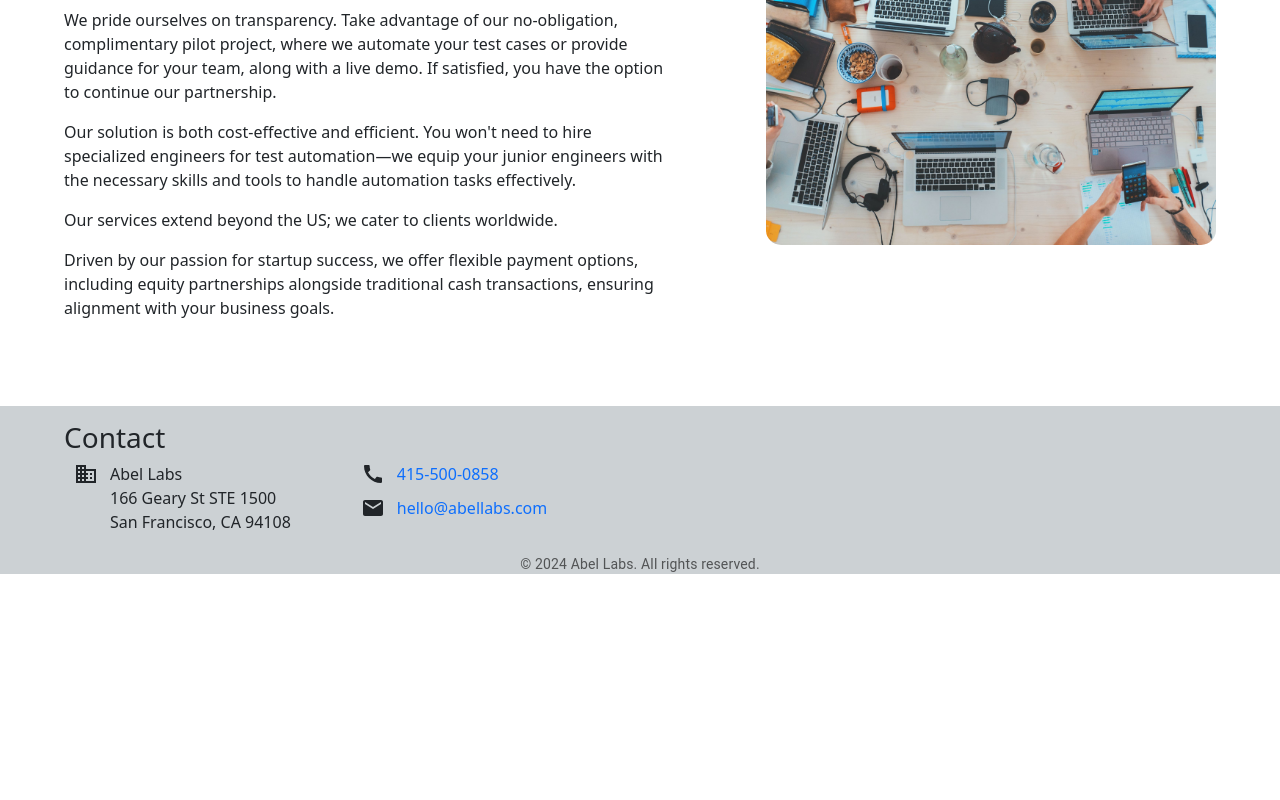
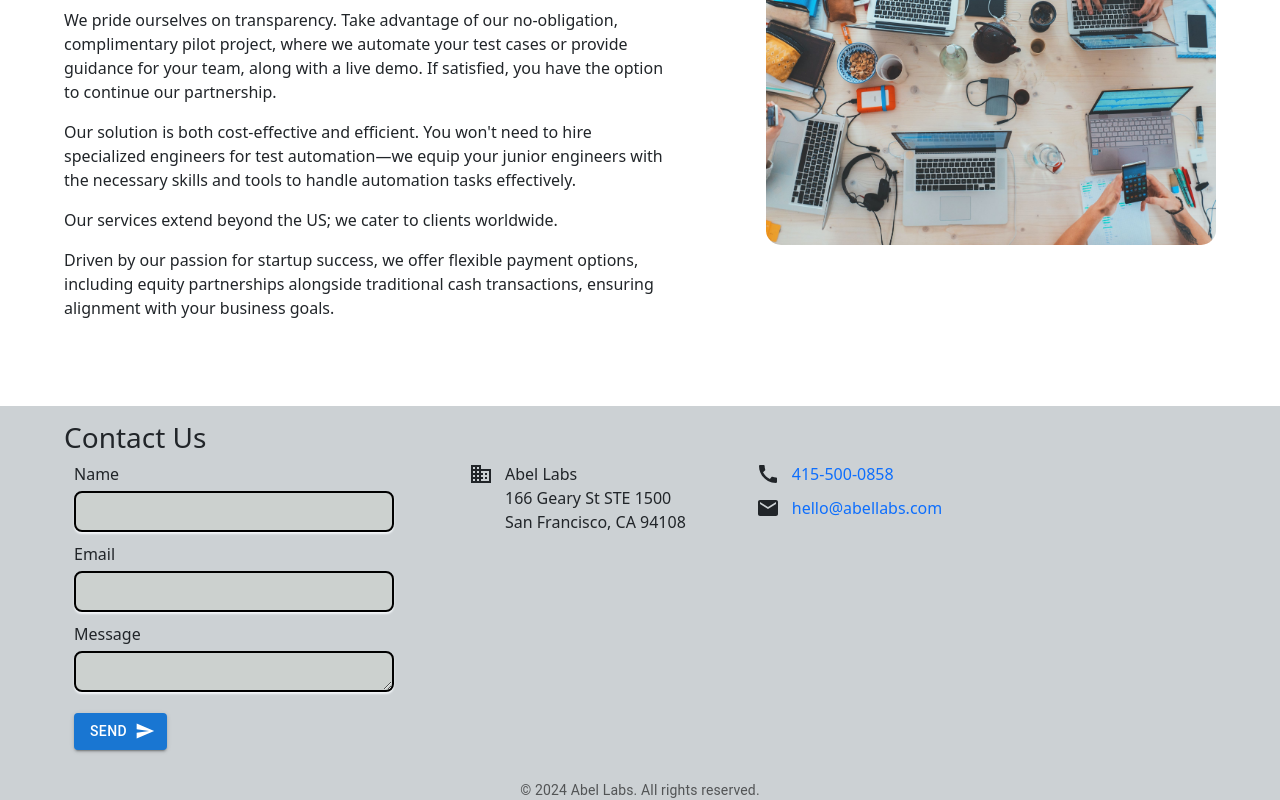
Before and after one commit to ChrisJoel10/abellabs-app, a React (Create React App) app: page / in a window 1280 px wide. Shown: the part 2055-2855 px from the top of the page. Before the commit the page ends 2629 px from the top, so only its background shows below. Built offline with nearby package versions, Linux system fonts and the light colour scheme.

Commit message:
Contact form implementation

```diff
--- a/src/components/component.css
+++ b/src/components/component.css
@@ -93,3 +93,11 @@
     transform: translateY(-50%);
     font-size: 1.8vw;
 }
+
+.padding10 {
+    margin: 5px 5px 10px 0 !important;
+}
+
+.padding5 {
+    margin: 0 5px 5px 0 !important;
+}
--- /dev/null
+++ b/src/components/contact-form.js
@@ -0,0 +1,214 @@
+import * as React from 'react';
+import { FormControl, useFormControlContext } from '@mui/base/FormControl';
+import { Input, inputClasses } from '@mui/base/Input';
+import { styled } from '@mui/system';
+import clsx from 'clsx';
+import Button from '@mui/material/Button';
+import SendIcon from '@mui/icons-material/Send';
+import { red } from '@mui/material/colors';
+import { TextareaAutosize as BaseTextareaAutosize } from '@mui/base/TextareaAutosize';
+import { useState } from 'react';
+
+
+const ContactFormComponent = () => {
+const [status, setForm] = useState(false);
+
+const handleForm = () => {
+    setForm(true);
+};
+
+const onSubmit = async (event) => {
+    event.preventDefault();
+    const formData = new FormData(event.target);
+
+    formData.append("access_key", "7af1cf7a-e22c-4fa3-a4c4-7180727bda7a");
+
+    const object = Object.fromEntries(formData);
+    const json = JSON.stringify(object);
+
+    const res = await fetch("https://api.web3forms.com/submit", {
+      method: "POST",
+      headers: {
+        "Content-Type": "application/json",
+        Accept: "application/json"
+      },
+      body: json
+    }).then((res) => res.json()).then((res) =>{
+        if (res.success) {
+            handleForm(true);
+            console.log("Success", res);
+          }
+    })
+
+
+  };
+
+  return (
+    <div>
+        {
+            status == false?
+            <form onSubmit={onSubmit}>
+            <label required>Name</label>
+            <StyledInput className="padding10" required name="name" placeholder="" />
+            <HelperText />
+            <label required>Email</label>
+            <StyledInput type='email' className="padding10" required name="email" placeholder="" />
+            <HelperText />
+            <label required >Message</label>
+            <br/>
+            <TextareaAutosize className="padding10" required name="message" placeholder="" />
+            <HelperText />
+            <br/>
+            <Button className="padding10" type="submit" variant="contained" endIcon={<SendIcon />}>
+                Send
+            </Button>
+            </form> : <span></span>
+        }
+
+        {
+            status == true? <p>Thanks for Submitting!</p> : <span></span>
+        }
+      </div>
+  );
+}
+
+export default ContactFormComponent;
+
+
+const StyledInput = styled(Input)(
+  ({ theme }) => `
+
+  .${inputClasses.input} {
+    width: 320px;
+    font-family: 'IBM Plex Sans', sans-serif;
+    font-size: 0.875rem;
+    font-weight: 400;
+    line-height: 1.5;
+    padding: 8px 12px;
+    border-radius: 8px;
+    color: ${theme.palette.mode === 'dark' ? grey[300] : grey[900]};
+    background: #ccd1cf;
+    border: 2px solid black;
+    box-shadow: 0px 2px 2px ${theme.palette.mode === 'dark' ? grey[900] : grey[50]};
+
+    &:hover {
+      border-color: ${blue[400]};
+    }
+
+    &:focus {
+      outline: 0;
+      border-color: ${blue[400]};
+      box-shadow: 0 0 0 3px ${theme.palette.mode === 'dark' ? blue[600] : blue[200]};
+    }
+  }
+`,
+);
+
+const TextareaAutosize = styled(BaseTextareaAutosize)(
+    ({ theme }) => `
+    box-sizing: border-box;
+    width: 320px;
+    font-family: 'IBM Plex Sans', sans-serif;
+    font-size: 0.875rem;
+    font-weight: 400;
+    line-height: 1.5;
+    padding: 8px 12px;
+    border-radius: 8px;
+    color: ${theme.palette.mode === 'dark' ? grey[300] : grey[900]};
+    background: #ccd1cf;
+    border: 2px solid black;
+    box-shadow: 0px 2px 2px ${theme.palette.mode === 'dark' ? grey[900] : grey[50]};
+
+    &:hover {
+      border-color: ${blue[400]};
+    }
+
+    &:focus {
+      border-color: ${blue[400]};
+      box-shadow: 0 0 0 3px ${theme.palette.mode === 'dark' ? blue[600] : blue[200]};
+    }
+
+    // firefox
+    &:focus-visible {
+      outline: 0;
+    }
+  `,
+  );
+
+const Label = styled(({ children, className }) => {
+  const formControlContext = useFormControlContext();
+  const [dirty, setDirty] = React.useState(false);
+
+  React.useEffect(() => {
+    if (formControlContext?.filled) {
+      setDirty(true);
+    }
+  }, [formControlContext]);
+
+  if (formControlContext === undefined) {
+    return <p>{children}</p>;
+  }
+
+  const { error, required, filled } = formControlContext;
+  const showRequiredError = dirty && required && !filled;
+
+  return (
+    <p className={clsx(className, error || showRequiredError ? 'invalid' : '')}>
+      {children}
+      {required ? ' *' : ''}
+    </p>
+  );
+})`
+  font-family: 'IBM Plex Sans', sans-serif;
+  font-size: 0.875rem;
+  margin-bottom: 4px;
+
+  &.invalid {
+    color: red;
+  }
+`;
+
+const HelperText = styled((props) => {
+  const formControlContext = useFormControlContext();
+  const [dirty, setDirty] = React.useState(false);
+
+  React.useEffect(() => {
+    if (formControlContext?.filled) {
+      setDirty(true);
+    }
+  }, [formControlContext]);
+
+  if (formControlContext === undefined) {
+    return null;
+  }
+
+  const { required, filled } = formControlContext;
+  const showRequiredError = dirty && required && !filled;
+
+  return showRequiredError ? <p {...props}>This field is required.</p> : null;
+})`
+  font-family: 'IBM Plex Sans', sans-serif;
+  font-size: 0.875rem;
+`;
+
+const blue = {
+  100: '#DAECFF',
+  200: '#b6daff',
+  400: '#3399FF',
+  500: '#007FFF',
+  600: '#0072E5',
+  900: '#003A75',
+};
+
+const grey = {
+  50: '#F3F6F9',
+  100: '#E5EAF2',
+  200: '#DAE2ED',
+  300: '#C7D0DD',
+  400: '#B0B8C4',
+  500: '#9DA8B7',
+  600: '#6B7A90',
+  700: '#434D5B',
+  800: '#303740',
+  900: '#1C2025',
+};
--- a/src/components/footer.js
+++ b/src/components/footer.js
@@ -3,14 +3,21 @@ import { Typography, Container, Box } from '@mui/material';
 import CallIcon from '@mui/icons-material/Call';
 import EmailIcon from '@mui/icons-material/Email';
 import BusinessIcon from '@mui/icons-material/Business';
+import ContactFormComponent from './contact-form';
+
 
 const Footer = () => {
   return (
     <footer className='footer-container'>
       <Container maxWidth='lg' id="contact" sx={{ paddingTop: '15px'}}>
-        <h3>Contact</h3>
         <Box>
+        <h3>Contact Us</h3>
+
           <Box className='footer'>
+            <Box>
+              <ContactFormComponent></ContactFormComponent>
+
+          </Box>
             <Box sx={{ display: 'flex', gap: '12px'}}>
               <BusinessIcon />
               Abel Labs <br />
--- a/src/components/main.js
+++ b/src/components/main.js
@@ -72,6 +72,7 @@ const Main = () => {
             <img className='cell-1 even-1' src={require('../assets/images/section4-image.jpg')}></img>
           </div>
         </div>
+
       </Container>
     </div>
 
```
